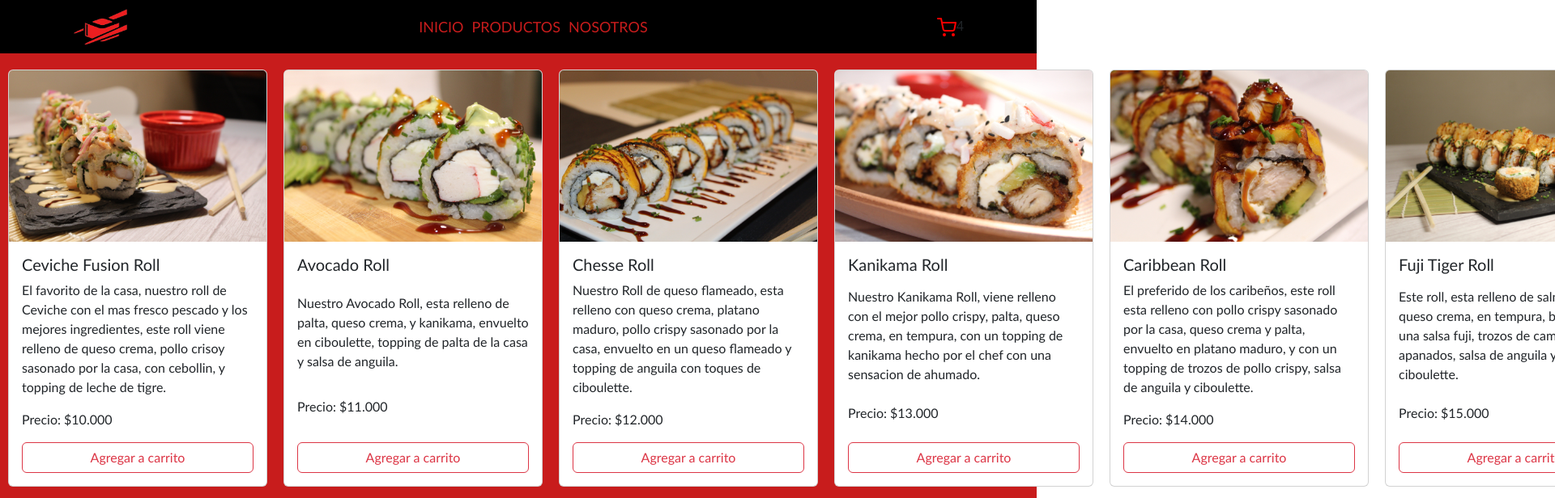
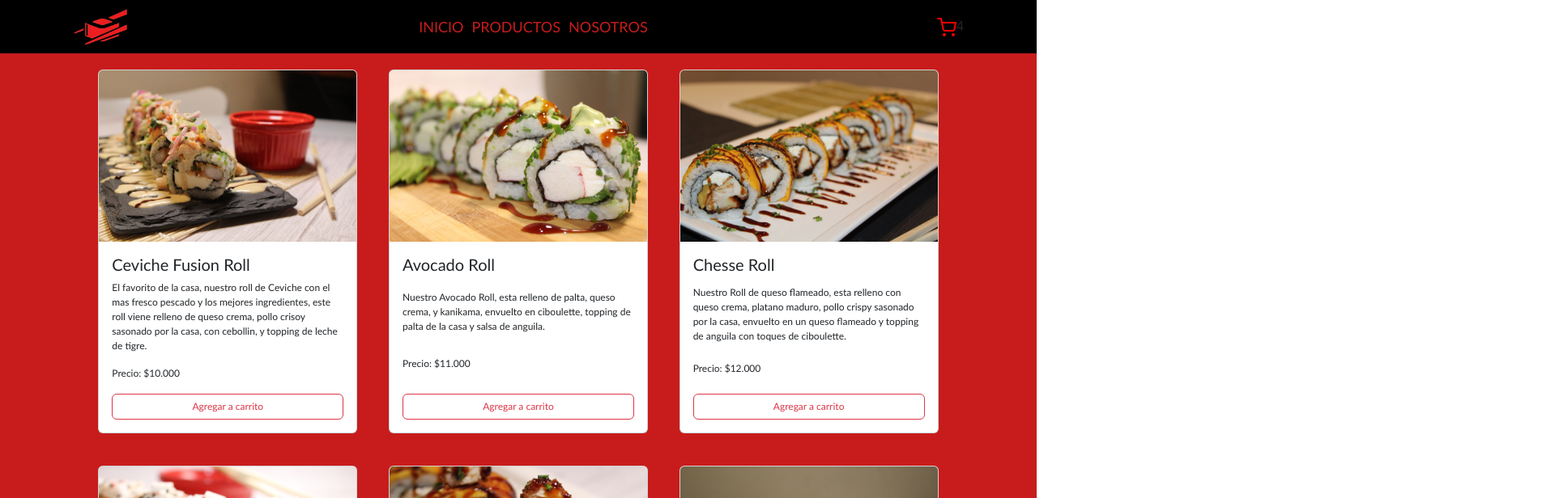
Before and after one commit to nazariegode/neigborsales, a React (Vite) app: page /productos in a window 1280 px wide. Shown: the top 616 px of the page at 81% size, 1920 px wide, since content can reach past the window. Built offline with nearby package versions, Linux system fonts and the light colour scheme.

Commit message:
actualizacion

```diff
--- a/src/components/Home/Home.scss
+++ b/src/components/Home/Home.scss
@@ -19,7 +19,7 @@
     top: 63%;
     left: 7%;
     color: white;
-    font-size: 4rem;
+    font-size: 5rem;
     text-transform: uppercase;
     margin: auto;
     justify-content: center;
--- a/src/components/ItemCard/ItemCard.scss
+++ b/src/components/ItemCard/ItemCard.scss
@@ -2,12 +2,14 @@
     display: flex;
     justify-items: center;
     justify-content: space-between;
-    padding: 20px 10px;
+    padding: 20px 1px;
     margin-top: 0px;
     font-family:'Trebuchet MS';
     }
+
 .ItemContent {
     display: gap;
+    font-size: 12px;
 }
 
 .Card-body {
@@ -19,4 +21,5 @@
 
 .Button {
     bottom: 0%;
+    font-size: 12px;
 }
--- a/src/components/ItemList/ItemList.jsx
+++ b/src/components/ItemList/ItemList.jsx
@@ -5,6 +5,7 @@ const ItemList = ({ productos }) => {
 
     return (
         <div className='Flex'>
+            <div className="container">
             {
                 productos.map((producto) => {
                     return (
@@ -14,6 +15,7 @@ const ItemList = ({ productos }) => {
                     )
                 })
             }
+            </div>
         </div>
     )
 }
--- a/src/components/ItemList/ItemList.scss
+++ b/src/components/ItemList/ItemList.scss
@@ -1,6 +1,11 @@
 .Flex {
+    background-color: #c81c1c;
+}
+
+.container {
+    max-width: 1100px;
+    margin: 0 auto;
     display: flex;
-    background-color: #c81c1c;
-    flex-direction: row;
-
+    flex-wrap: wrap;
+    justify-content: space-around;
 }
--- a/src/components/Nosotros/Nosotros.jsx
+++ b/src/components/Nosotros/Nosotros.jsx
@@ -4,7 +4,8 @@ import '../Nosotros/Nosotros.scss'
 const Nosotros = () => {
 
     return (
-            <div className='backg'>
+        <div className='backg'>
+                <div className='p'>
                 <p>Acerca de Nosotros</p>
                 <p>
                 En NAZARISUSHI, creemos en la magia de la comida japonesa auténtica. Con pasión y dedicación, hemos traído los sabores tradicionales del Japón a tu mesa, permitiéndote disfrutar de una experiencia culinaria única.
@@ -16,7 +17,11 @@ const Nosotros = () => {
                 Nos enorgullece ser tu destino preferido para el sushi en Santiago de Chile. Esperamos verte pronto y compartir contigo la pasión por la comida japonesa que nos impulsa todos los días.
                 ¡Bienvenido a NAZARISUSHI!
                 </p>
+                </div>
+                <div className='img'>
                 <img src={chef} alt="chef" width={500}/>
+                </div>
+
             </div>
     )
 }
--- a/src/components/Nosotros/Nosotros.scss
+++ b/src/components/Nosotros/Nosotros.scss
@@ -5,15 +5,16 @@
 }
 
 .backg {
-    background-image: url('../../assets/fondo3.jpeg');
+    background-image: url('../../assets/fondo.png');
     background-size: cover;
     background-repeat: no-repeat;
+    margin: 0;
 }
 
 .backg img {
     max-width: 1100px;
-    margin: 0 10rem;
-    padding: 20px 0;
+    margin: 0 15rem;
+    padding: 30px 0;
     display: flex;
     justify-content: center;
 }
@@ -22,7 +23,7 @@
     font-family:'Trebuchet MS';
     font-size: 18px;
     max-width: 1100px;
-    margin: 0px 10rem;
-    padding: 20px 0;
+    margin: 0px 15rem;
+    padding: 15px 0;
     color: white;
 }
```
